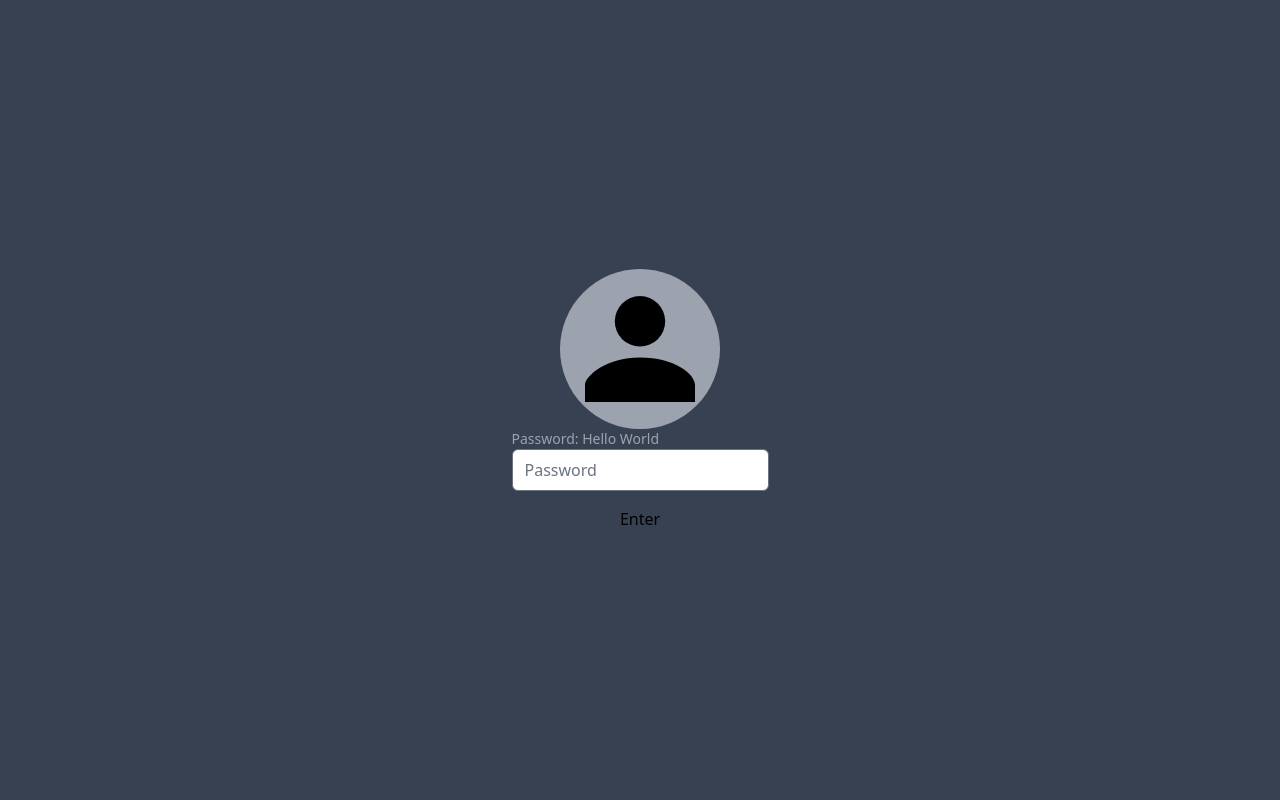
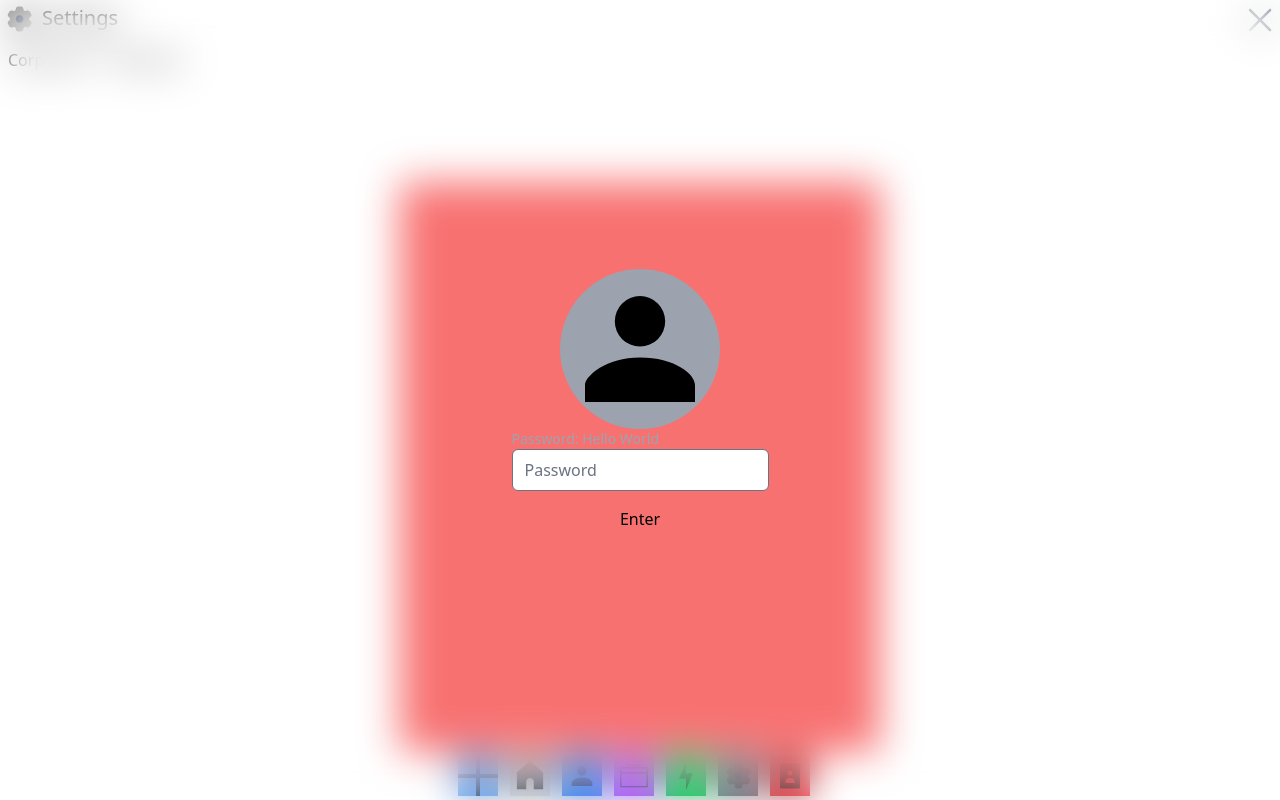
Before and after one commit to PDgaming/Produnya-Dehingia, a SvelteKit app: page /settings in a window 1280 px wide. Built offline with nearby package versions, Linux system fonts and the light colour scheme.

Commit message:
minor UI updates

```diff
--- a/src/routes/+layout.svelte
+++ b/src/routes/+layout.svelte
@@ -24,9 +24,15 @@
 		}
 	});
 	onMount(() => {
+		// LOCK
+		if (!localStorage.getItem('Locked')) {
+			localStorage.setItem('Locked', 'true');
+			locked.set(true);
+		}
 		if (localStorage.getItem('Locked') == 'false') {
 			locked.set(false);
 		}
+		// THEME
 		const storedTheme = localStorage.getItem('Theme');
 		if (storedTheme) {
 			theme.set(storedTheme);
@@ -40,8 +46,15 @@
 <div class="main-content grid h-screen w-screen overflow-hidden border-base-300">
 	{#if $locked}
 		<LockScreen />
+		<div class="fake-window absolute h-full w-full overflow-hidden bg-base-100">
+			{#if $isAppRoute}
+				<TitleBar />
+			{/if}
+			{@render children()}
+			<TaskBar />
+		</div>
 	{:else}
-		<div class="window h-full w-full overflow-hidden bg-base-100">
+		<div class="window absolute h-full w-full overflow-hidden bg-base-100">
 			{#if $isAppRoute}
 				<TitleBar />
 			{/if}
@@ -50,3 +63,11 @@
 		<TaskBar />
 	{/if}
 </div>
+
+<div class="fake-window hidden"></div>
+
+<style>
+	.fake-window {
+		z-index: -10;
+	}
+</style>
--- a/src/routes/components/lockScreen.svelte
+++ b/src/routes/components/lockScreen.svelte
@@ -58,3 +58,10 @@
 	</div>
 	<div class="accesibility"></div>
 </div>
+
+<style>
+	.lock-screen {
+		background-color: var(--base-300);
+		backdrop-filter: blur(20px);
+	}
+</style>
--- /dev/null
+++ b/src/routes/components/startMenu.svelte
@@ -0,0 +1,16 @@
+<div class="start-menu bg-red-400">
+	<div class="pinned-section"></div>
+	<div class="bottom-bar flex h-16 bg-base-300">
+		<div class="power-options"></div>
+	</div>
+</div>
+
+<style>
+	.start-menu {
+		height: calc(100vh - 230px);
+		width: 30rem;
+	}
+	.pinned-section {
+		height: calc(100% - 64px);
+	}
+</style>
--- a/src/routes/components/taskBar.svelte
+++ b/src/routes/components/taskBar.svelte
@@ -1,14 +1,31 @@
 <script lang="ts">
 	import { appsList } from '$lib/store/store';
+	import { writable } from 'svelte/store';
+	import StartMenu from './startMenu.svelte';
+
+	let showStartMenu = writable<boolean>(true);
 </script>
+
+{#if $showStartMenu}
+	<div class="start-menu absolute bottom-0 z-10 mb-12 flex w-full justify-center">
+		<StartMenu />
+	</div>
+{/if}
 
 <div
 	class="task-bar absolute bottom-0 left-0 right-0 flex h-12 w-full justify-center gap-3 overflow-hidden bg-base-300 p-1"
 >
 	<button
-		class="start-menu aria-label='Start Menu' flex h-full w-10 items-center justify-center bg-blue-400"
+		class="aria-label='Start Menu' flex h-full w-10 items-center justify-center bg-blue-400"
 		aria-label="Start Menu"
 		title="Start Menu"
+		on:click={() => {
+			if (!$showStartMenu) {
+				showStartMenu.set(true);
+			} else {
+				showStartMenu.set(false);
+			}
+		}}
 	>
 		<div class="vertical-line absolute h-10 w-1 bg-gray-900"></div>
 		<div class="horizontal-line h-1 w-full bg-gray-900"></div>
```
